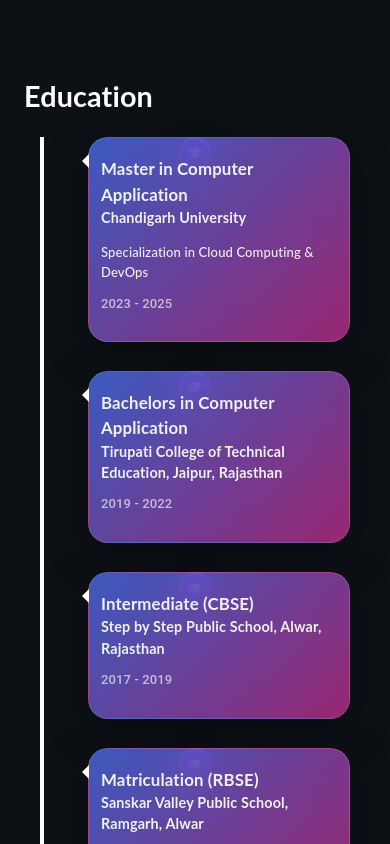
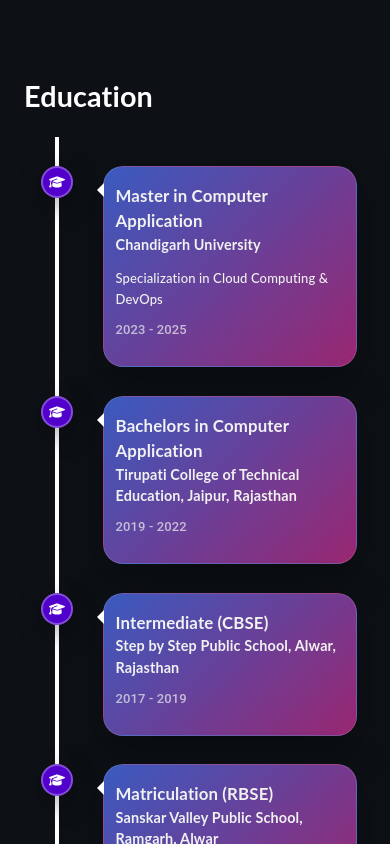
Before and after one commit to Nitishjhamb/MyPortfolio, a React (Create React App) app: page / in a window 390 px wide. Shown: the part 1560-2404 px from the top of the page. Built offline with nearby package versions, Linux system fonts and the light colour scheme.

Commit message:
timeline fix

```diff
--- a/src/assets/styles/Timeline.scss
+++ b/src/assets/styles/Timeline.scss
@@ -61,7 +61,7 @@
 
 .vertical-timeline-element:nth-child(odd) .vertical-timeline-element-icon,
 .vertical-timeline-element:nth-child(even) .vertical-timeline-element-icon {
-  left: 50% !important;
+  //left: 50% !important;
   transform: translateX(-50%) !important;
   margin-left: 0 !important;
 }
@@ -84,12 +84,6 @@
   font-size: 20px !important;
   width: 20px !important;
   height: 20px !important;
-}
-
-/* ---------- DEFAULT STYLES ---------- */
-/* Base styles without theme specificity */
-.vertical-timeline-element-content {
-  /* Theme-specific styles are handled by .dark-mode and .light-mode classes */
 }
 
 /* ---------- DARK MODE STYLES ---------- */
@@ -170,40 +164,65 @@
   }
 }
 
-/* ---------- RESPONSIVENESS FIXES ---------- */
-.vertical-timeline {
-  width: 100%;
-  max-width: 900px;
-  margin: 0 auto;
-  padding: 0 16px;
-}
+//* ---------- RESPONSIVENESS FIXES ---------- */
+@media (max-width: 768px) {
+  /* Timeline line adjustment */
+  .vertical-timeline::before {
+    left: 28px !important;
+  }
 
-@media (max-width: 768px) {
+  /* Icon container adjustments - ensure visibility */
   .vertical-timeline-element-icon {
-    left: 0 !important;
+    left: 28px !important;
     transform: none !important;
-    margin-left: 0 !important;
-    width: 32px !important;
-    height: 32px !important;
-  }
-  .vertical-timeline-element-icon.large {
     width: 36px !important;
     height: 36px !important;
+    /* Add these to ensure visibility */
+    z-index: 1 !important;
+    opacity: 1 !important;
+    visibility: visible !important;
   }
+
+  /* Icon content adjustments */
   .vertical-timeline-element-icon .svg-inline--fa,
   .vertical-timeline-element-icon svg,
   .vertical-timeline-element-icon i {
-    font-size: 14px !important;
-    width: 14px !important;
-    height: 14px !important;
+    font-size: 16px !important;
+    width: 16px !important;
+    height: 16px !important;
+    /* Ensure icon is visible */
+    display: block !important;
   }
+
+  /* Content positioning */
   .vertical-timeline-element-content {
-    margin-left: 48px;
-    margin-right: 0;
-    padding: 18px 12px;
+    margin-left: 70px !important;
+    padding: 20px !important;
   }
-  .vertical-timeline::before {
-    left: 16px !important;
-    transform: none !important;
+
+  /* Ensure all elements follow the same pattern */
+  .vertical-timeline-element:nth-child(odd) .vertical-timeline-element-content,
+  .vertical-timeline-element:nth-child(even)
+    .vertical-timeline-element-content {
+    margin-left: 70px !important;
+    margin-right: 0 !important;
   }
 }
+
+/* Additional small screen adjustments */
+@media (max-width: 480px) {
+  .vertical-timeline-element-icon {
+    width: 32px !important;
+    height: 32px !important;
+    left: 24px !important;
+  }
+
+  .vertical-timeline-element-content {
+    margin-left: 60px !important;
+    padding: 16px 12px !important;
+  }
+
+  .vertical-timeline::before {
+    left: 24px !important;
+  }
+}
```
